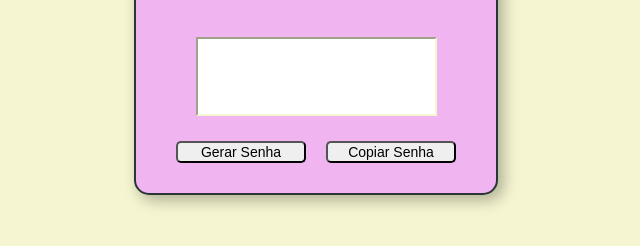
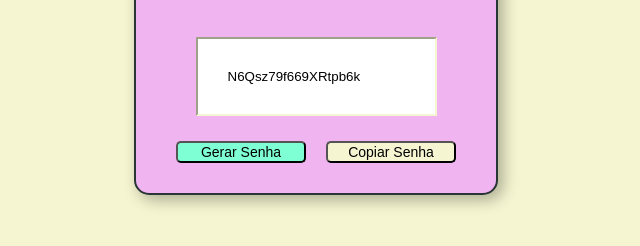
Before and after one commit to SuelenMacedo27/gerador-de-senhas, a plain HTML site: page index.html in a window 1280 px wide. Both pictures are taken after a click on the button "Gerar Senha". Shown: the part 374-620 px from the top of the page, without its empty margins (324-964 px from the left). Drawn offline with Linux system fonts and the light colour scheme.

Commit message:
feat: adiciona funcionalidades javascript

```diff
--- a/index.html
+++ b/index.html
@@ -10,10 +10,10 @@
 <body>
     <div class="main">
         <h1>Gerador de Senhas</h1>
-        <input type="text">
+        <input type="text" id="inserirSenha" readonly>
         <div class="botoes">
-            <button>Gerar Senha</button>
-            <button>Copiar Senha</button>
+            <button class="btn1" class="botao1" onclick="gerarSenha()">Gerar Senha</button>
+            <button class="btn2" class="botao2" onclick="copiarSenha()">Copiar Senha</button>
         </div>
     </div>
 
--- a/script.js
+++ b/script.js
@@ -0,0 +1,20 @@
+function gerarSenha() {
+    var caracteres = "ABCDEFGHIJKLMNOPQRSTUVWXYZabcdefghijklmnopqrstuvwxyz0123456789";
+    var senha = "";
+    for (var i = 0; i < 18; i++) {
+        var randomIndex = Math.floor(Math.random() * caracteres.length); // Gera um índice aleatório
+        senha += caracteres [randomIndex]; // Adiciona o caractere correspondente à senha
+    }
+    document.getElementById('inserirSenha').value = senha; // Exibe a senha no campo de texto
+}
+
+function copiarSenha(){
+    var campoSenha = document.getElementById('inserirSenha');
+    campoSenha.select();
+    document.execCommand('copy');
+    if(campoSenha.value === ""){
+        alert("Nenhuma senha para copiar. Gere uma senha primeiro.");
+        return;
+    }
+    alert("Senha copiada para a área de transferência");
+}
--- a/style.css
+++ b/style.css
@@ -37,6 +37,14 @@ input{
     width: 100%;
 }
 
+.btn1{
+    background-color: aquamarine;
+}
+
+.btn2{
+    background-color: rgb(245, 245, 209);
+}
+
 button{
     font-size: 14px;
     border-radius: 5px;
```
